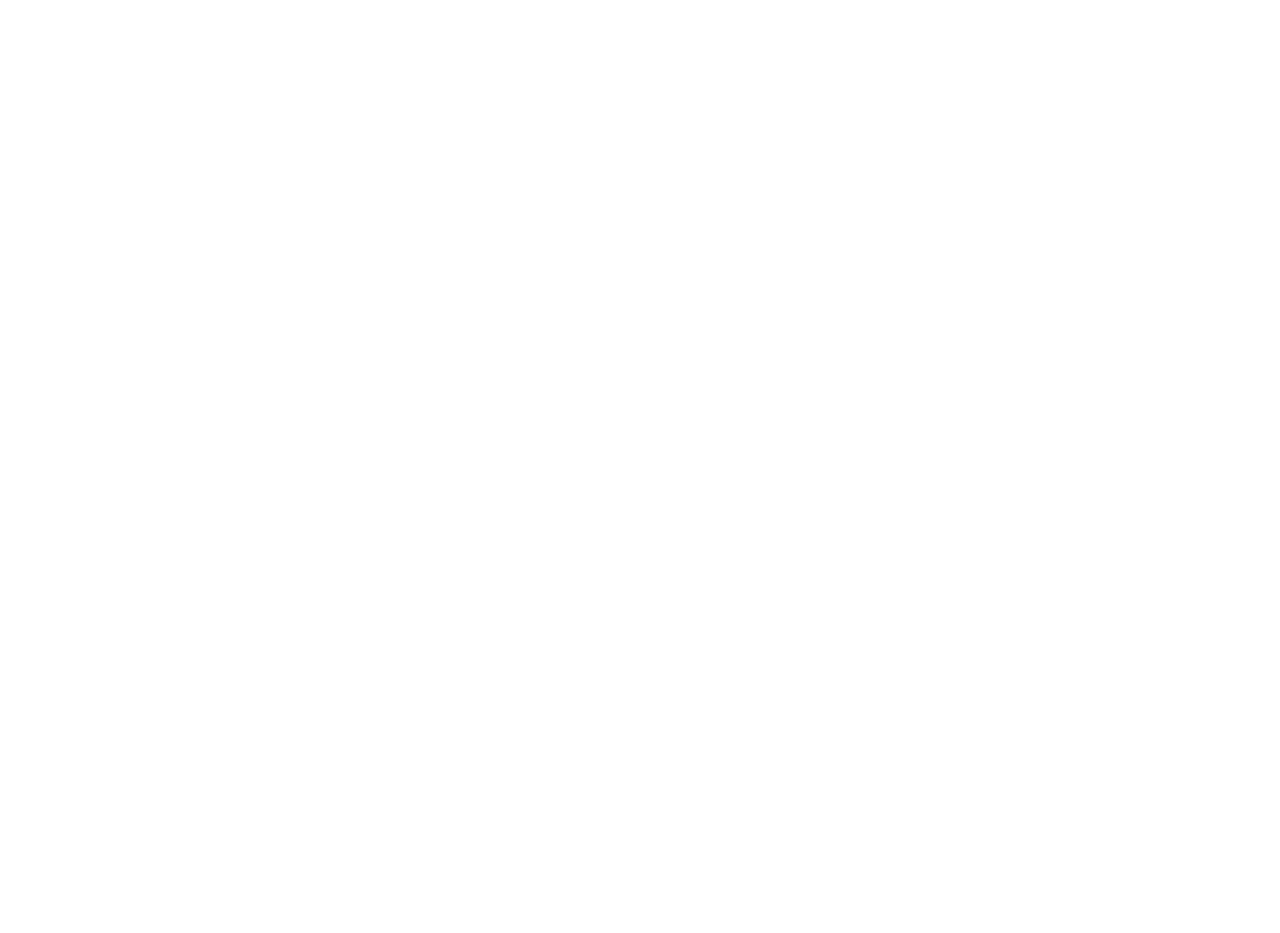
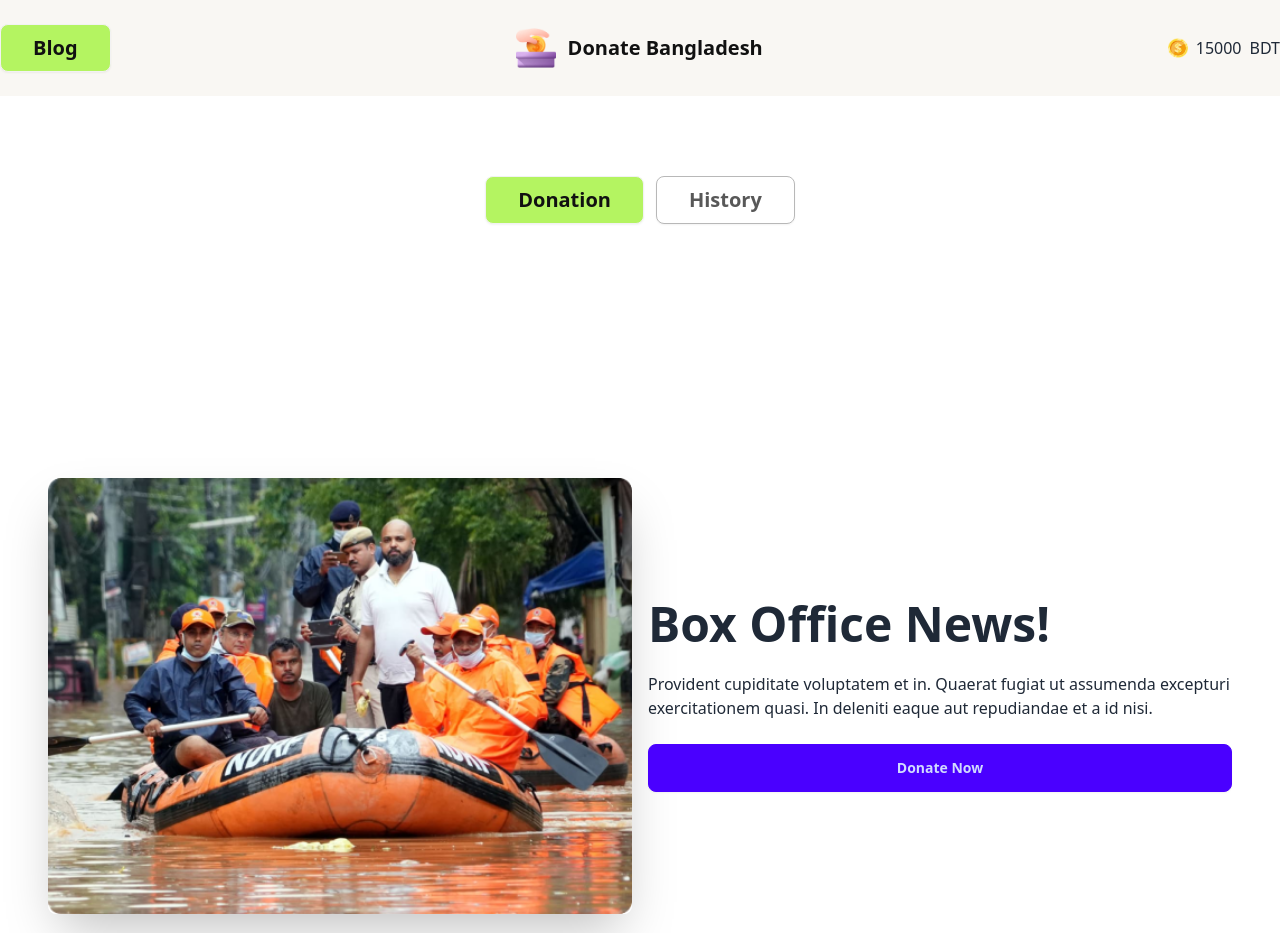
Before and after one commit to khadizadolon/Assignment-5, a plain HTML site: page index.html in a window 1280 px wide. Shown: the top 933 px of the page. Before the commit the page ends 800 px from the top, so only its background shows below. Drawn offline with nearby package versions, Linux system fonts and the light colour scheme.

Commit message:
added navbar

```diff
--- a/index.html
+++ b/index.html
@@ -1,11 +1,60 @@
 <!DOCTYPE html>
-<html lang="en">
-<head>
-    <meta charset="UTF-8">
-    <meta name="viewport" content="width=device-width, initial-scale=1.0">
+<html lang="en" data-theme="light">
+  <head>
+    <meta charset="UTF-8" />
+    <meta name="viewport" content="width=device-width, initial-scale=1.0" />
     <title>Assignment-5</title>
-</head>
-<body>
+    <link
+      href="https://cdn.jsdelivr.net/npm/daisyui@4.12.10/dist/full.min.css"
+      rel="stylesheet"
+      type="text/css"
+    />
+    <script src="https://cdn.tailwindcss.com"></script>
+  </head>
+  <body>
+    <header class="sticky top-0 backdrop-blur-sm z-10" >
+        <nav >
+          <div class="bg-[#F9F7F3] ">
+            <div class="max-w-7xl  flex justify-between mx-auto py-6">
+              <button class="btn bg-[#B4F461] px-8 text-xl font-semibold text-[#111111]">Blog</button>
+              <div class="flex items-center gap-3">
+                  <img class="w-[40px]" src="images/logo.png" alt="">
+                  <p class="text-xl font-semibold text-[#111111]">Donate Bangladesh</p>
+              </div>
+              <div class="flex items-center gap-2">
+                  <img class="w-[20px]" src="images/coin.png" alt="">
+                  <p id="myBalance">15000</p>
+                  <p>BDT</p>
+              </div>
+            </div>
+          </div>
+          <div class="flex justify-center mt-20 pb-10" >
+            <button class="btn bg-[#B4F461] mr-3 px-8 text-xl font-semibold text-[#111111] pb-[1px]">Donation</button>
+            <button class="btn border  border-[#B8B8B8] bg-white px-8 text-xl font-semibold text-[#585858] pb-[1px]">History</button>
 
-</body>
+          </div>
+        </nav>
+    </header>
+    <main >
+      <section class="max-w-7xl mx-auto p-8">
+        <div class="hero bg-white min-h-screen ">
+          <div class="hero-content flex-col lg:flex-row ">
+           <div class="w-[50%]">
+            <img
+            src="images/noakhali.png"
+            class=" rounded-lg shadow-2xl w-[100%]" />
+           </div>
+            <div class="w-[50%]">
+              <h1 class="text-5xl font-bold">Box Office News!</h1>
+              <p class="py-6">
+                Provident cupiditate voluptatem et in. Quaerat fugiat ut assumenda excepturi exercitationem
+                quasi. In deleniti eaque aut repudiandae et a id nisi.
+              </p>
+              <button class="btn btn-primary w-full">Donate Now</button>
+            </div>
+          </div>
+      </section>
+    </main>
+    <footer></footer>
+  </body>
 </html>
```
